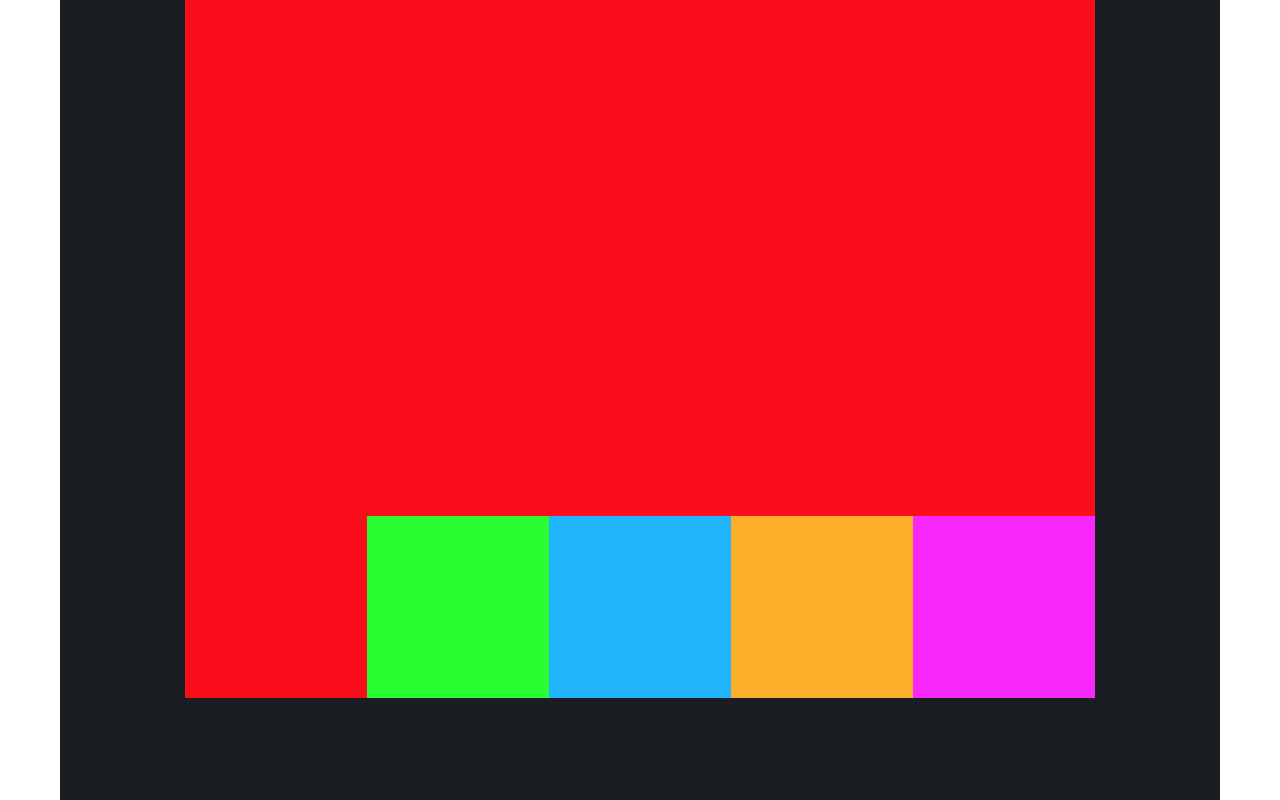
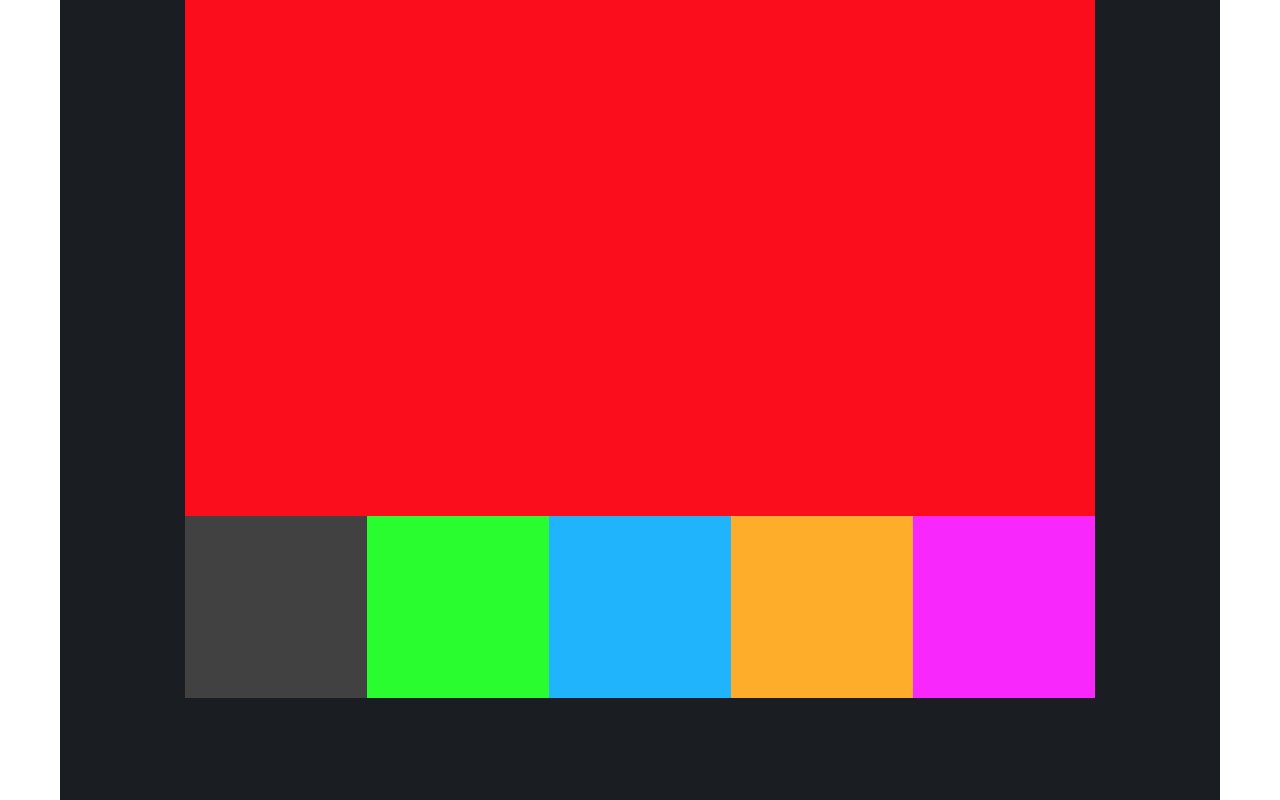
Before and after one commit to GagePickle/palette, a website: page client/index.html in a window 1280 px wide. Both pictures are taken after a click on the element 276 px from the left and 819 px from the top of the page. Shown: the part 212-1012 px from the top of the page. Drawn offline with nearby package versions, Linux system fonts and the light colour scheme.

Commit message:
Gray out currently clicked color

```diff
--- a/client/scripts.js
+++ b/client/scripts.js
@@ -16,5 +16,7 @@ palettes.forEach((palette, index) => {
       "background-color",
       palette.style.getPropertyValue("background-color")
     );
+
+    palette.classList.add("grayscale");
   });
 });
--- a/client/style.css
+++ b/client/style.css
@@ -28,3 +28,7 @@ main > div {
   height: 910px;
   width: 910px;
 }
+
+.grayscale {
+  filter: grayscale(100%);
+}
```
